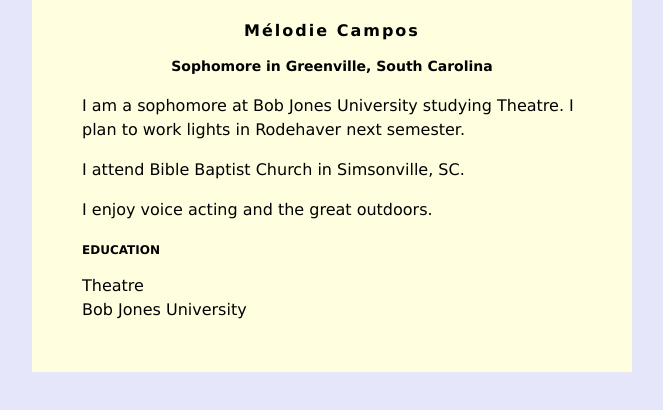
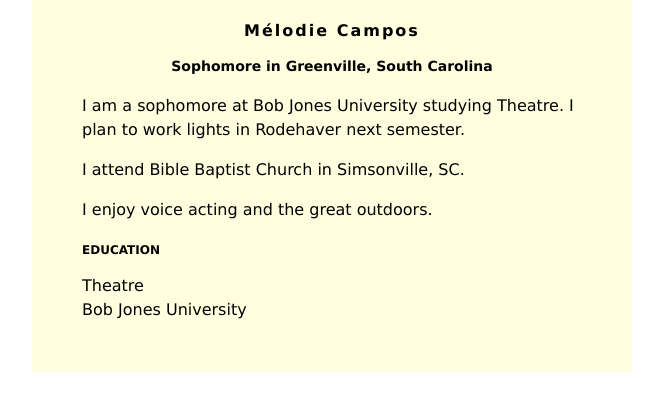
Before and after one commit to SandaledSeal/SandaledSeal.github.io, a plain HTML site: page index.html in a window 1280 px wide. Shown: the whole page, without its empty margins (308-971 px from the left). Drawn offline with Linux system fonts and the light colour scheme.

Commit message:
Update index.html

```diff
--- a/index.html
+++ b/index.html
@@ -2,7 +2,7 @@
 <head>
 <style>
 body {
-    background: lavender;
+    background: light purple;
     font-family: Verdana;
 }
 #content {
```
